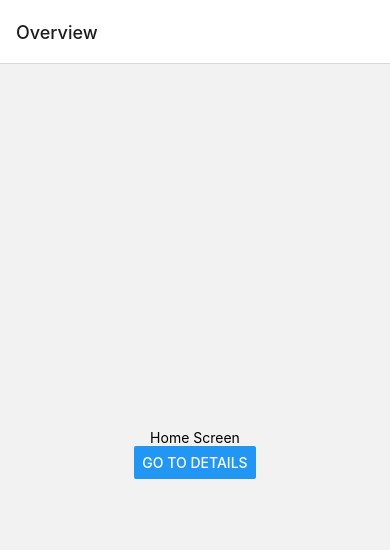
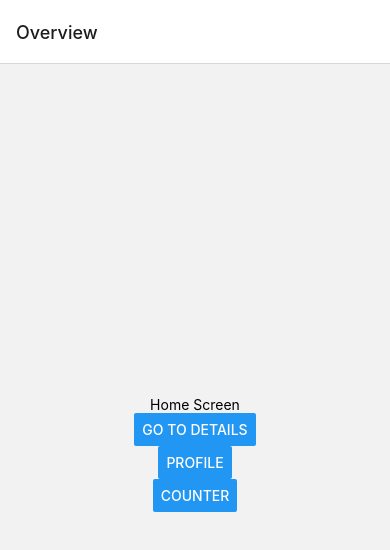
Before and after one commit to stevenmsl/nav6, a React Native app: screen /Home in a window 390 px wide. Shown: the top 550 px of the page. Built offline with nearby package versions, Linux system fonts and the light colour scheme.

Commit message:
add setOptions examples

```diff
--- a/App.tsx
+++ b/App.tsx
@@ -1,9 +1,11 @@
 import React from 'react';
 import {NavigationContainer} from '@react-navigation/native';
 import {createNativeStackNavigator} from '@react-navigation/native-stack';
-import HomeScreen from './src/component/HomeScreen';
-import DetailsScreen from './src/component/DetailsScreen';
+import HomeScreen from './src/screens/HomeScreen';
+import DetailsScreen from './src/screens/DetailsScreen';
+import ProfileScreen from './src/screens/ProfileScreen';
 import {RootStackParamList} from './src/navigation/types';
+import CounterScreen from './src/screens/CounterScreen';
 /*
   - Stack.Navigator should contain Stack.Screen
     as its children
@@ -24,6 +26,12 @@ const App = () => {
           options={{title: 'Overview'}}
         />
         <Stack.Screen name="Details" component={DetailsScreen} />
+        <Stack.Screen
+          name="Profile"
+          component={ProfileScreen}
+          options={({route}) => ({title: route.params.name})}
+        />
+        <Stack.Screen name="Counter" component={CounterScreen} />
       </Stack.Navigator>
     </NavigationContainer>
   );
--- a/package.json
+++ b/package.json
@@ -15,7 +15,8 @@
     "react": "17.0.2",
     "react-native": "0.67.2",
     "react-native-safe-area-context": "^3.4.0",
-    "react-native-screens": "^3.12.0"
+    "react-native-screens": "^3.12.0",
+    "react-native-vector-icons": "^9.1.0"
   },
   "devDependencies": {
     "@babel/core": "^7.12.9",
--- a/src/navigation/types.ts
+++ b/src/navigation/types.ts
@@ -1,4 +1,6 @@
 export type RootStackParamList = {
   Home: undefined;
-  Details: undefined;
+  Details: {itemId: number; otherParam: string} | undefined;
+  Profile: {name: string};
+  Counter: undefined;
 };
--- /dev/null
+++ b/src/screens/CounterScreen.tsx
@@ -0,0 +1,36 @@
+import React, {useState, useLayoutEffect} from 'react';
+import {Text, StyleSheet, View, Button} from 'react-native';
+import type {NativeStackScreenProps} from '@react-navigation/native-stack';
+import {RootStackParamList} from '../navigation/types';
+
+interface CounterScreenProps
+  extends NativeStackScreenProps<RootStackParamList, 'Counter'> {}
+
+const CounterScreen: React.FC<CounterScreenProps> = ({navigation}) => {
+  const [count, setCount] = useState(0);
+  /*TA-01*/
+  useLayoutEffect(() => {
+    navigation.setOptions({
+      headerRight: () => (
+        <Button title="+" onPress={() => setCount(c => c + 1)} />
+      ),
+    });
+  }, [navigation]);
+
+  return (
+    <View style={styles.Screen}>
+      <Text>Counter Screen</Text>
+      <Text>Count: {count}</Text>
+    </View>
+  );
+};
+
+const styles = StyleSheet.create({
+  Screen: {
+    flex: 1,
+    alignItems: 'center',
+    justifyContent: 'center',
+  },
+});
+
+export default CounterScreen;
--- a/src/component/DetailsScreen.tsx
+++ b/src/screens/DetailsScreen.tsx
@@ -5,10 +5,18 @@ import {RootStackParamList} from '../navigation/types';
 
 interface DetailsScreenProps
   extends NativeStackScreenProps<RootStackParamList, 'Details'> {}
-const DetailsScreen: React.FC<DetailsScreenProps> = ({navigation}) => {
+const DetailsScreen: React.FC<DetailsScreenProps> = ({route, navigation}) => {
+  let itemId = 0;
+  let otherParam = '';
+  if (route.params) {
+    itemId = route.params.itemId;
+    otherParam = route.params.otherParam;
+  }
   return (
     <View style={styles.Screen}>
       <Text>Details Screen</Text>
+      <Text>itemId:{itemId} </Text>
+      <Text>OtherParam:{otherParam} </Text>
       <Button
         title="Go to details... again"
         onPress={() => navigation.push('Details')}
--- a/src/component/HomeScreen.tsx
+++ b/src/screens/HomeScreen.tsx
@@ -15,7 +15,24 @@ const HomeScreen: React.FC<HomeScreenProps> = ({
       <Button
         title="Go to Details"
         onPress={() => {
-          navigation.navigate('Details');
+          navigation.navigate('Details', {
+            itemId: 86,
+            otherParam: 'anything you want here',
+          });
+        }}
+      />
+      <Button
+        title="Profile"
+        onPress={() => {
+          navigation.navigate('Profile', {
+            name: 'Arlo',
+          });
+        }}
+      />
+      <Button
+        title="Counter"
+        onPress={() => {
+          navigation.navigate('Counter');
         }}
       />
     </View>
--- /dev/null
+++ b/src/screens/ProfileScreen.tsx
@@ -0,0 +1,32 @@
+import React from 'react';
+import {Text, StyleSheet, View, Button} from 'react-native';
+import type {NativeStackScreenProps} from '@react-navigation/native-stack';
+import {RootStackParamList} from '../navigation/types';
+
+interface ProfileScreenProps
+  extends NativeStackScreenProps<RootStackParamList, 'Profile'> {}
+
+const ProfileScreen: React.FC<ProfileScreenProps> = ({navigation}) => {
+  return (
+    <View style={styles.Screen}>
+      <Text>Profile Screen</Text>
+      {/*TA-02*/}
+      <Button
+        title="update the title"
+        onPress={() => {
+          navigation.setOptions({title: 'updated'});
+        }}
+      />
+    </View>
+  );
+};
+
+const styles = StyleSheet.create({
+  Screen: {
+    flex: 1,
+    alignItems: 'center',
+    justifyContent: 'center',
+  },
+});
+
+export default ProfileScreen;
```
Also changed, not shown: _doc/takeaways.txt (added), 1 other file (tests, documents, lock files or other folders).
